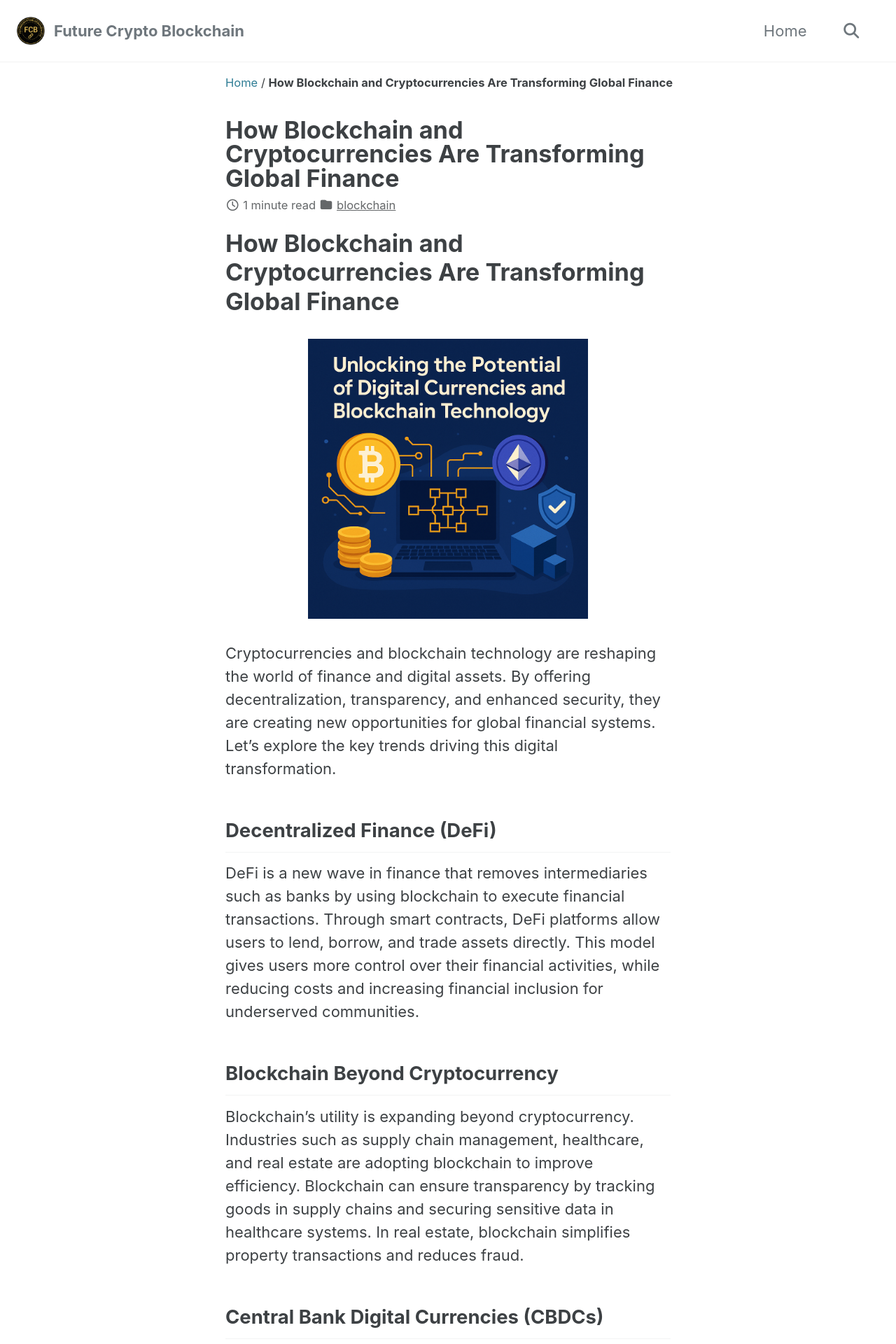
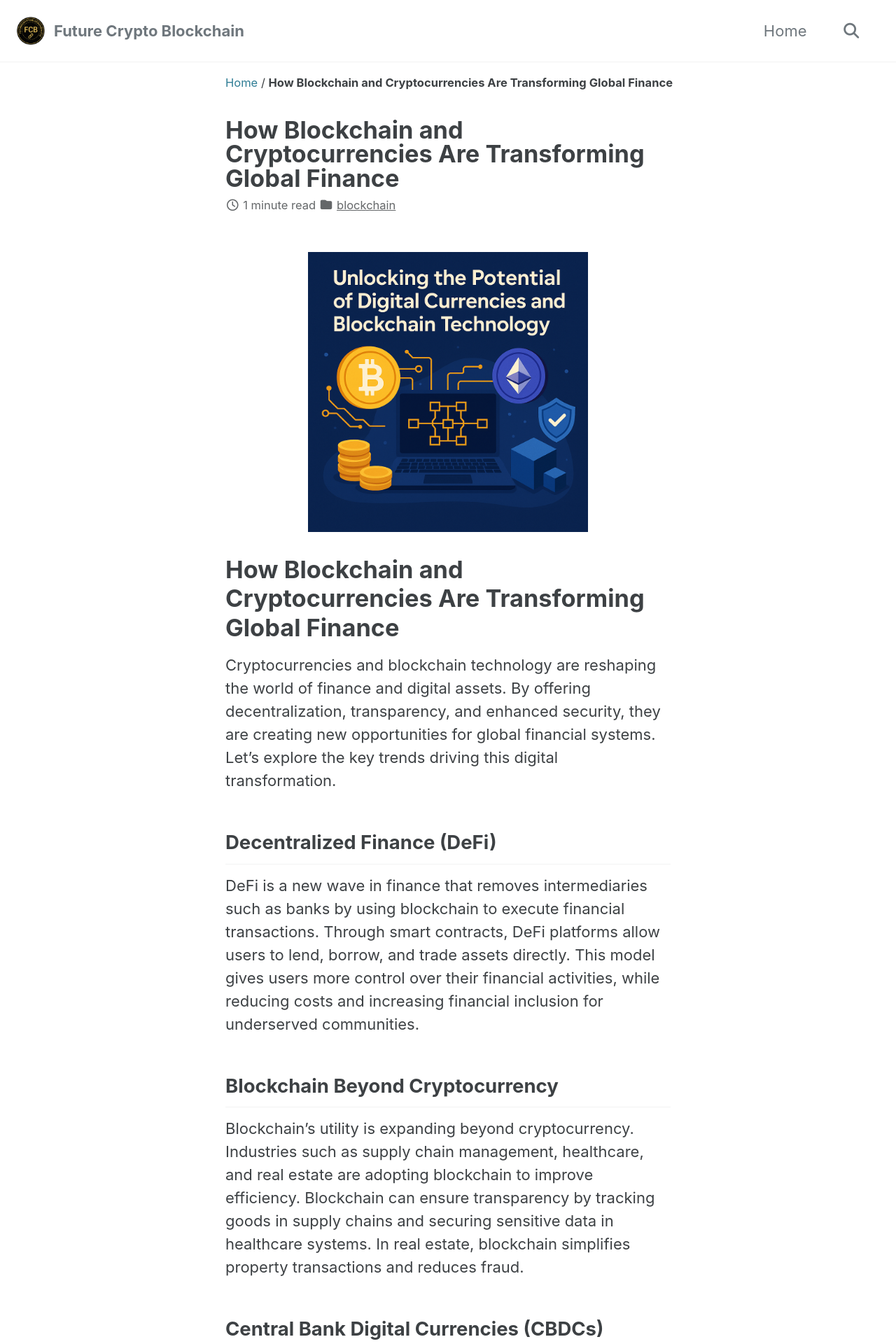
Before and after one commit to hron0891/futurecryptoblockchain, a Jekyll site: the page built from _posts/2025-05-04-how-blockchain-and-cryptocurrencies-are-transforming-global-finance.md, in a window 1280 px wide. Shown: the top 1920 px of the page at 70% size. Built offline with Jekyll 4.4.1, drawn with Linux system fonts in a browser that asks for light colours; cached includes are drawn as plain includes.

Commit message:
Update 2025-05-04-how-blockchain-and-cryptocurrencies-are-transforming-global-finance.md

```diff
--- a/_posts/2025-05-04-how-blockchain-and-cryptocurrencies-are-transforming-global-finance.md
+++ b/_posts/2025-05-04-how-blockchain-and-cryptocurrencies-are-transforming-global-finance.md
@@ -10,11 +10,11 @@ image: "/assets/images/blockchain-transformation.png"
 
 <div class="post-content">
 
-  <h1>{{ page.title }}</h1>
-
   <div class="post-image" style="text-align:center; margin: 1.5em 0;">
     <img src="{{ page.image }}" alt="Blockchain and Cryptocurrency Transformation" width="400" height="400" />
   </div>
+
+<h1>{{ page.title }}</h1>
 
   <p>Cryptocurrencies and blockchain technology are reshaping the world of finance and digital assets. By offering decentralization, transparency, and enhanced security, they are creating new opportunities for global financial systems. Let’s explore the key trends driving this digital transformation.</p>
 
```
